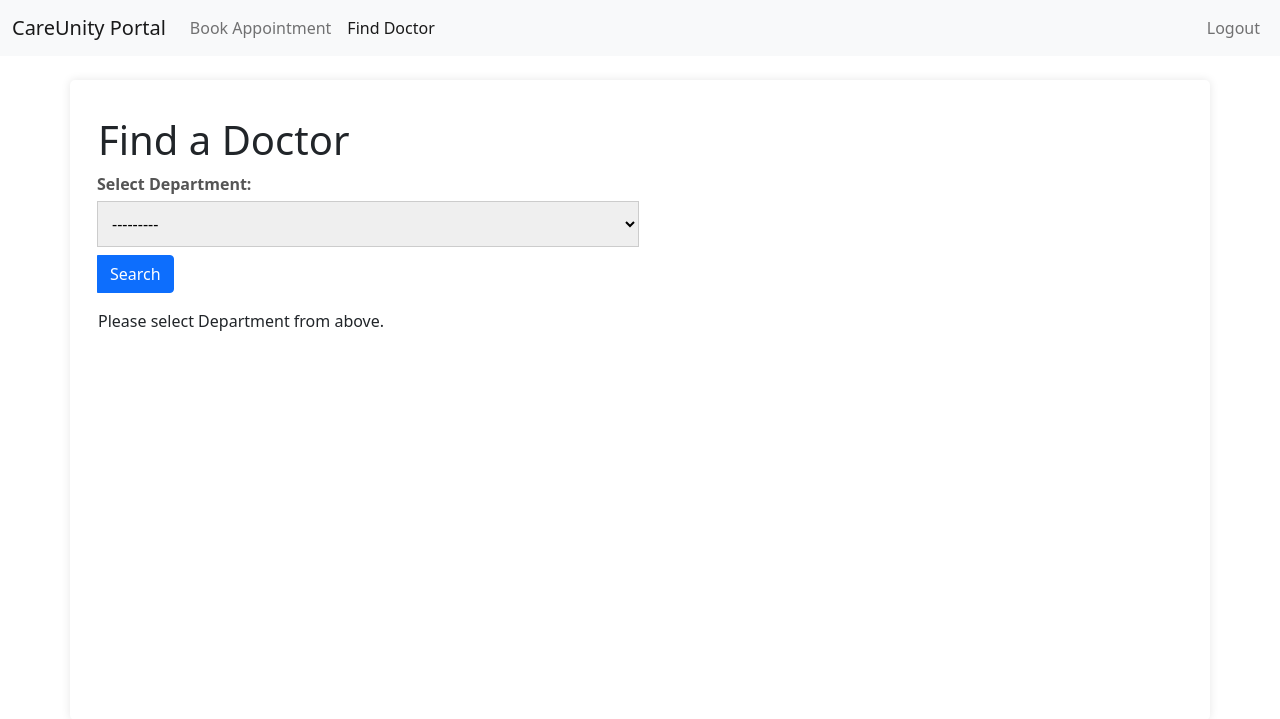
After one commit to rohan-dev-contact/careunityportal, a Django app: page /user/find-doctor/ in a window 1280 px wide. The commit adds this page. Shown: the top 719 px of the page. Run offline with Django 4.2, Linux system fonts and the light colour scheme; data that the repository does not hold is empty.

Commit message:
find doctor basic functionality added

```diff
--- a/Doctor_App/forms.py
+++ b/Doctor_App/forms.py
@@ -2,6 +2,7 @@ from django import forms
 from django.contrib.auth.forms import UserCreationForm
 from patient_app.models import User,Patient
 from .models import Prescription
+from patient_app.models import Department
 
 class PatientRegistrationForm(UserCreationForm):
     first_name = forms.CharField(
@@ -147,3 +148,12 @@ class PrescriptionForm(forms.ModelForm):
     class Meta:
         model = Prescription
         fields = ['medication', 'instructions', 'diagnosis', 'general_info']
+
+
+
+
+
+class DepartmentForm(forms.Form):
+    def __init__(self, *args, **kwargs):
+        super(DepartmentForm, self).__init__(*args, **kwargs)
+        self.fields['department'] = forms.ModelChoiceField(queryset=Department.objects.all(), label='Select Department')
--- a/Doctor_App/urls.py
+++ b/Doctor_App/urls.py
@@ -17,5 +17,6 @@ urlpatterns = [
     path('print_prescription/<int:prescription_id>/', views.print_prescription, name='print_prescription'),
     path('patient_prescriptions/', views.patient_prescription_list, name='patient_prescription_list'),
     path('prescription_details/<int:prescription_id>/', views.prescription_details, name='prescription_detail'),
+    path('find-doctor/', views.find_doctor, name='find_doctor'),
 
 ]
--- a/Doctor_App/views.py
+++ b/Doctor_App/views.py
@@ -4,7 +4,7 @@ from .forms import PrescriptionForm
 from django.shortcuts import get_object_or_404, render, redirect
 from django.contrib.auth.decorators import login_required
 from patient_app.models import Patient,User,Doctor
-from .forms import PatientRegistrationForm ,PatientPatientUpdateForm,PatientUserUpdateForm
+from .forms import PatientRegistrationForm ,PatientPatientUpdateForm,PatientUserUpdateForm,DepartmentForm
 import random
 import string
 from django.core.mail import send_mail
@@ -193,3 +193,16 @@ def patient_prescription_list(request):
 def prescription_details(request, prescription_id):
     prescription = get_object_or_404(Prescription, id=prescription_id)
     return render(request, 'Doctor_App/patient/view_prescription_patient.html', {'prescription': prescription})
+
+
+
+def find_doctor(request):
+    if request.method == 'POST':
+        form = DepartmentForm(request.POST)
+        if form.is_valid():
+            department= form.cleaned_data['department']
+            doctors = Doctor.objects.filter(departments=department)
+            return render(request, 'Doctor_App/patient/find_doctor.html', {'form': form, 'doctors': doctors,'get_departments':get_departments})
+    else:
+        form = DepartmentForm()
+    return render(request, 'Doctor_App/patient/find_doctor.html', {'form': form})
--- /dev/null
+++ b/templates/Doctor_App/patient/find_doctor.html
@@ -0,0 +1,28 @@
+{% extends 'Doctor_App/base.html' %} {% block nav %} {% include "./navbar.html" %} {% endblock nav %} {% block content %}
+<div class="card-body">
+    <h1>Find a Doctor</h1>
+    <form method="post" class="d-flex">
+        <div class="input-group d-flex" style="width: 50%">
+            {% csrf_token %} {{ form }}
+            <button type="" class="btn btn-primary mt-2">Search</button>
+        </div>
+    </form>
+    {% comment %}
+    <form method="post">
+        <button type="" class="btn btn-primary">Find Doctors</button>
+    </form>
+    {% endcomment %}
+    <div class="mt-3">
+        {% if doctors %}
+        <h3>Doctors:</h3>
+        <ul class="list-group">
+
+            {% for doctor in doctors %}
+            <li class="list-group-item">{{ doctor.user.get_full_name }}</li>
+            {% endfor %}
+        </ul>
+            {% else %}Please select Department from above.{% endif %}
+
+    </div>
+</div>
+{% endblock %}
--- a/templates/Doctor_App/patient/navbar.html
+++ b/templates/Doctor_App/patient/navbar.html
@@ -11,6 +11,10 @@
                     {% comment %} <a class="nav-link {% if url_name == 'patient_list' %}active{% endif %}" aria-current="page" href="{% url 'patient_list' %}"></a> {% endcomment %}
                     <a class="nav-link {% if url_name == 'patient_list' %}active{% endif %}" aria-current="page" href="#">Book Appointment</a>
                 </li>
+                <li class="nav-item">
+                    {% comment %} <a class="nav-link {% if url_name == 'patient_list' %}active{% endif %}" aria-current="page" href="{% url 'patient_list' %}"></a> {% endcomment %}
+                    <a class="nav-link {% if url_name == 'find_doctor' %}active{% endif %}" aria-current="page" href="{% url "find_doctor" %}">Find Doctor</a>
+                </li>
             </ul>
             <ul class="navbar-nav">
                 <li class="nav-item">
--- a/templates/Doctor_App/patient/patient_home.html
+++ b/templates/Doctor_App/patient/patient_home.html
@@ -8,7 +8,7 @@
  <div class="row">
     <div class="col-md-4">
         <div class="card">
-            <div class="card h-100 clickable-card" onclick="location.href='{% url 'patient_list' %}'">
+            <div class="card h-100 clickable-card" onclick="location.href='#'">
                 <div class="card-body">
                     <h5 class="card-title">Appointment Booking</h5>
                     <p class="card-text">Book your Appointment here</p>
@@ -19,11 +19,11 @@
     </div>
     <div class="col-md-4">
         <div class="card">
-            <div class="card h-100 clickable-card" onclick="location.href='#'">
+            <div class="card h-100 clickable-card" onclick="location.href='{% url "find_doctor" %}'">
                 <div class="card-body">
                     <h5 class="card-title">Find Doctor</h5>
                     <p class="card-text">Get doctors at your fingure tip</p>
-                    <a href="#" class="card-link">Doctor's List</a>
+                    <a href="{% url "find_doctor" %}" class="card-link">Doctor's List</a>
                 </div>
             </div>
         </div>
```
Also changed, not shown: templates/Doctor_App/patient/find_doc.html (deleted).
